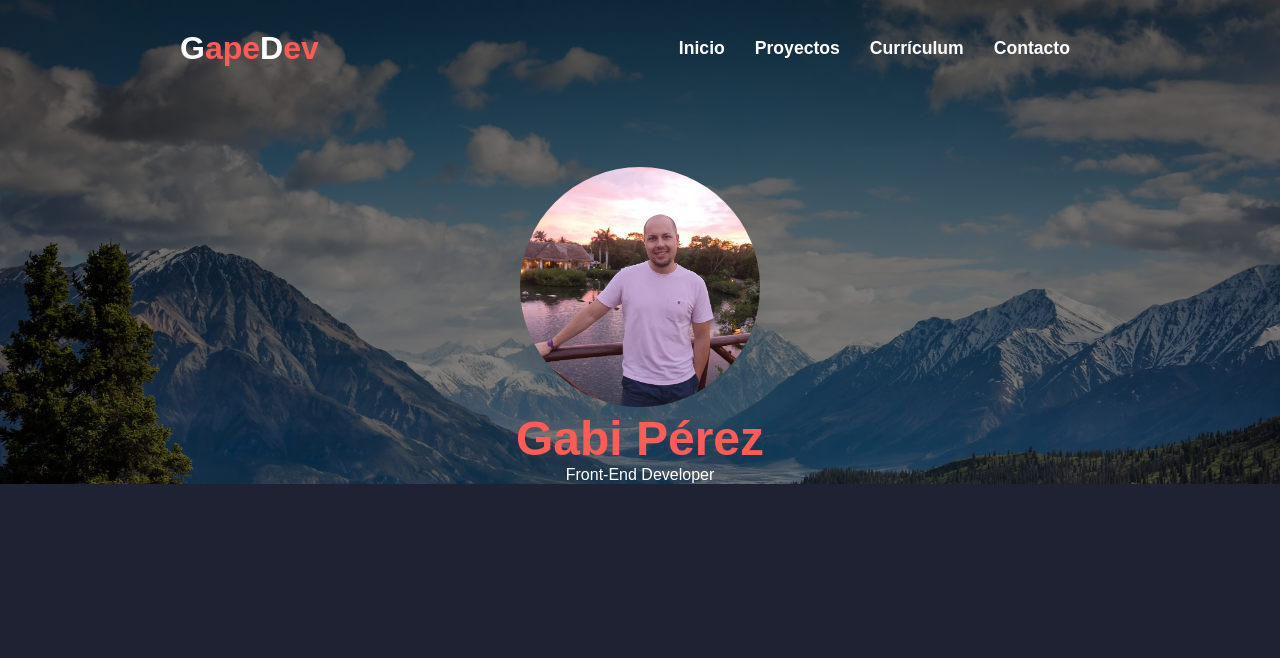
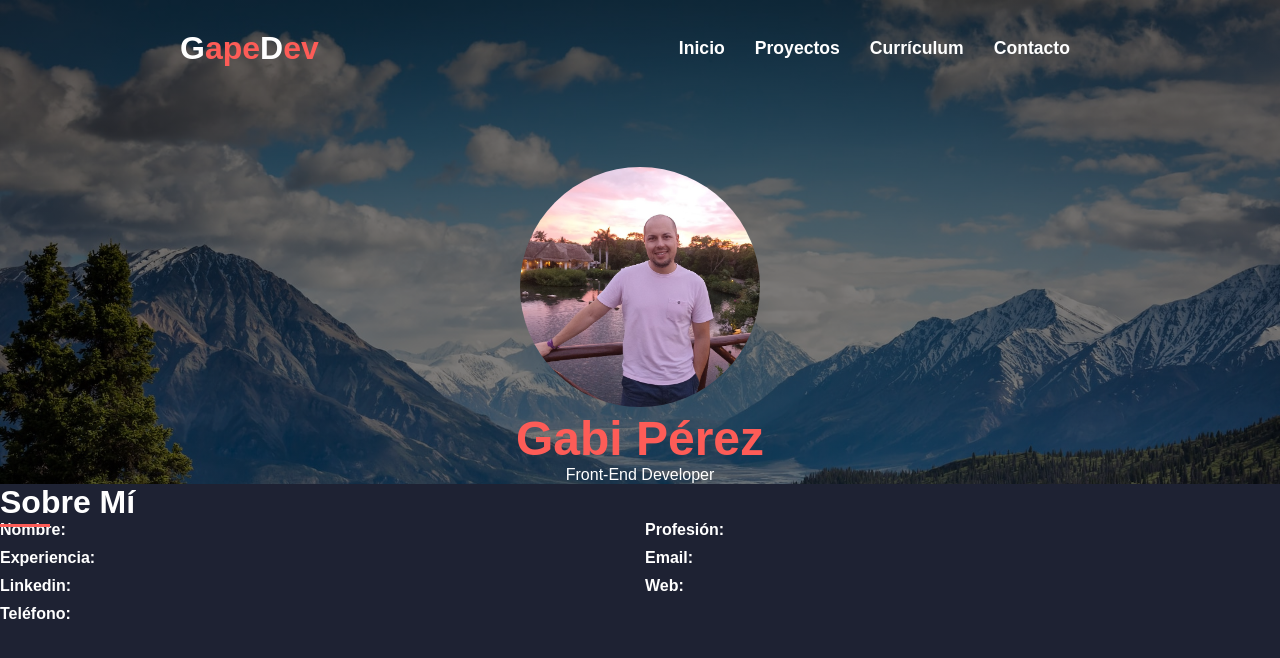
Before and after one commit to gapedev/GapeDev, a SvelteKit app: page / in a window 1280 px wide. Shown: the top 658 px of the page. Built offline with nearby package versions, Linux system fonts and the light colour scheme.

Commit message:
feat: info component

```diff
--- /dev/null
+++ b/src/lib/caja-info.svelte
@@ -0,0 +1,39 @@
+<script>
+  const titles = [
+    "Nombre",
+    "Profesión",
+    "Experiencia",
+    "Email",
+    "Linkedin",
+    "Web",
+    "Teléfono",
+  ];
+  const info = [
+    "Gabi Pérez Licerán",
+    "Front-End Developer",
+    "5 Años",
+    "gapedev@gmail.com",
+    "https://www.linkedin.com/in/gabriel-p%C3%A9rez-licer%C3%A1n-b0826a14b?lipi=urn%3Ali%3Apage%3Ad_flagship3_profile_view_base_contact_details%3BvIfRJmdNRgCguGUgbDJ5dQ%3D%3D",
+    "https://gapedev.netlify.app/",
+    "601 06 87 78",
+  ];
+</script>
+
+<div class="about">
+  {#each titles as title}
+    <span>{title}:</span>
+  {/each}
+</div>
+
+<style lang="scss">
+  .about {
+    display: grid;
+    grid-template-columns: 1fr 1fr;
+    gap: 10px;
+
+    span {
+      color: $white;
+      font-weight: bold;
+    }
+  }
+</style>
--- /dev/null
+++ b/src/lib/title.svelte
@@ -0,0 +1,28 @@
+<script>
+  export let title;
+</script>
+
+<div class="title">
+  <h2>{title}</h2>
+</div>
+
+<style lang="scss">
+  .title {
+    h2 {
+      color: $white;
+      font-size: 2rem;
+      font-weight: bold;
+      position: relative;
+
+      &:before {
+        content: "";
+        background-color: $secondary;
+        width: 50px;
+        height: 3px;
+        position: absolute;
+        top: 40px;
+        left: 0;
+      }
+    }
+  }
+</style>
--- a/src/routes/+layout.svelte
+++ b/src/routes/+layout.svelte
@@ -1,7 +1,11 @@
 <script>
   import "../../static/styles.scss";
   import Hero from "$lib/hero.svelte";
+  import Title from "../lib/title.svelte";
+  import CajaInfo from "../lib/caja-info.svelte";
 </script>
 
 <Hero />
+<Title title="Sobre Mí" />
+<CajaInfo />
 <slot />
```
